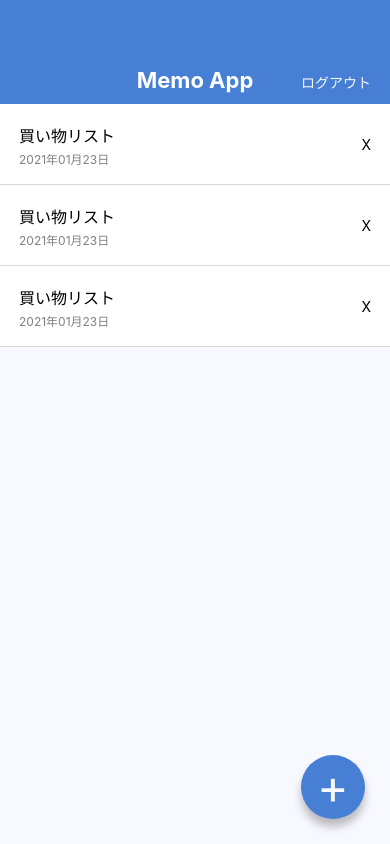
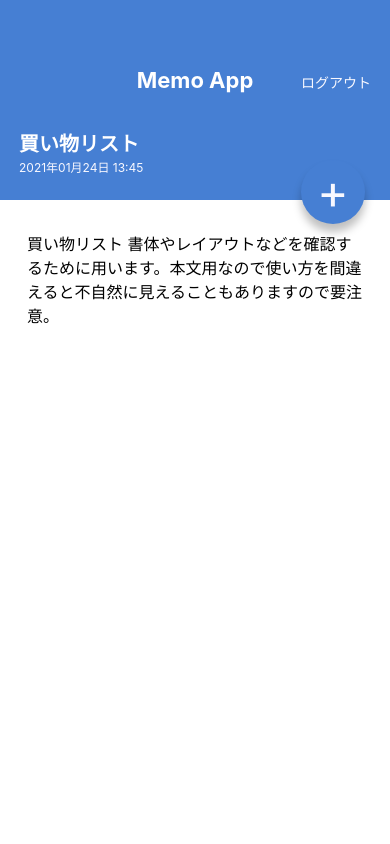
Before and after one commit to LPxPG/MemoApp2, a React Native app: screen / in a window 390 px wide. Built offline with nearby package versions, Linux system fonts and the light colour scheme.

Commit message:
Create MemoDetailScreen

```diff
--- a/App.jsx
+++ b/App.jsx
@@ -1,131 +1,11 @@
 import React from 'react'
-import { StyleSheet, Text, View } from 'react-native'
 
+import MemoListScreen from './src/screens/MemoListScreen'
+import MemoDetailScreen from './src/screens/MemoDetailScreen'
 
 export default function App () {
   return (
-    <View style={styles.container}>
-
-      <View style={styles.appbar}>
-        <View style={styles.appbarInner}>
-          <Text style={styles.appbarTitle}>Memo App</Text>
-          <Text style={styles.appbarRight}>ログアウト</Text>
-        </View>
-      </View>
-
-      <View>
-        <View style={styles.memoListItem}>
-          <View>
-            <Text style={styles.memoListItemTitle}>買い物リスト</Text>
-            <Text style={styles.memoListItemDate}>2021年01月23日</Text>
-          </View>
-          <View>
-            <Text>X</Text>
-          </View>
-        </View>
-      </View>
-      <View>
-        <View style={styles.memoListItem}>
-          <View>
-            <Text style={styles.memoListItemTitle}>買い物リスト</Text>
-            <Text style={styles.memoListItemDate}>2021年01月23日</Text>
-          </View>
-          <View>
-            <Text>X</Text>
-          </View>
-        </View>
-      </View>
-      <View>
-        <View style={styles.memoListItem}>
-          <View>
-            <Text style={styles.memoListItemTitle}>買い物リスト</Text>
-            <Text style={styles.memoListItemDate}>2021年01月23日</Text>
-          </View>
-          <View>
-            <Text>X</Text>
-          </View>
-        </View>
-      </View>
-
-      <View style={styles.circleButton}>
-        <Text style={styles.circleButtonLabel}>+</Text>
-      </View>
-    </View>
-
+    // <MemoListScreen />
+    <MemoDetailScreen />
   )
 }
-
-const styles = StyleSheet.create({
-  container: {
-    flex: 1,
-    backgroundColor: 'ghostwhite',
-    // alignItems: 'center',
-    // justifyContent: 'center',
-  },
-  appbar: {
-    width: '100%',
-    height: 104,
-    backgroundColor: '#467FD3',
-    justifyContent: 'flex-end',
-    elevation: 4,
-  },
-  appbarInner: {
-    alignItems: 'center',
-  },
-  appbarRight: {
-    position: 'absolute',
-    right: 19,
-    bottom: 12,
-    color: 'ghostwhite',
-  },
-  appbarTitle: {
-    marginBottom: 8,
-    fontSize: 22,
-    lineHeight: 32,
-    color: '#fff',
-    fontWeight: 'bold',
-  },
-  memoListItem: {
-    backgroundColor: '#fff',
-    flexDirection: 'row',
-    justifyContent: 'space-between',
-    alignItems: 'center',
-    paddingVertical: 16,
-    paddingHorizontal: 19,
-    borderBottomWidth: 1,
-    borderColor: 'rgba(0, 0, 0, 0.15)',
-    elevation: 2,
-  },
-  memoListItemTitle: {
-    fontSize: 16,
-    lineHeight: 32,
-  },
-  memoListItemDate: {
-    fontSize: 12,
-    lineHeight: 16,
-    color: 'gray',
-  },
-  circleButton: {
-    backgroundColor: '#467fd3',
-    width: 64,
-    height: 64,
-    borderRadius: 32,
-    justifyContent: 'center',
-    alignItems: 'center',
-    position: 'absolute',
-    right: 25,
-    bottom: 25,
-    // iOS Shadow
-    shadowColor: '#000000',
-    shadowOffset: { width: 0, height: 8 },
-    shadowOpacity: 0.25,
-    shadowRadius: 8,
-    // Android Shadow
-    elevation: 8,
-  },
-  circleButtonLabel: {
-    color: 'ghostwhite',
-    fontSize: 48,
-    lineHeight: 58,
-  },
-})
--- a/app.json
+++ b/app.json
@@ -3,7 +3,6 @@
     "name": "MemoApp2",
     "slug": "MemoApp2",
     "version": "1.0.0",
-    "_comment": "追記：expo.ioでの非公開設定",
     "privacy": "unlisted",
     "orientation": "portrait",
     "icon": "./assets/icon.png",
--- a/package.json
+++ b/package.json
@@ -25,8 +25,5 @@
     "eslint-plugin-react": "^7.22.0",
     "eslint-plugin-react-hooks": "^4.2.0"
   },
-  "private": true,
-  "eslintConfig": {
-    "extends": "react-app"
-  }
+  "private": true
 }
--- /dev/null
+++ b/src/components/AppBar.jsx
@@ -0,0 +1,40 @@
+import React from 'react'
+import { StyleSheet, Text, View } from 'react-native'
+
+export default function AppBar () {
+  return (
+    <View style={styles.appbar}>
+      <View style={styles.appbarInner}>
+        <Text style={styles.appbarTitle}>Memo App</Text>
+        <Text style={styles.appbarRight}>ログアウト</Text>
+      </View>
+    </View>
+  )
+}
+
+
+const styles = StyleSheet.create({
+  appbar: {
+    width: '100%',
+    height: 104,
+    backgroundColor: '#467FD3',
+    justifyContent: 'flex-end',
+    elevation: 4,
+  },
+  appbarInner: {
+    alignItems: 'center',
+  },
+  appbarRight: {
+    position: 'absolute',
+    right: 19,
+    bottom: 12,
+    color: 'ghostwhite',
+  },
+  appbarTitle: {
+    marginBottom: 8,
+    fontSize: 22,
+    lineHeight: 32,
+    color: '#fff',
+    fontWeight: 'bold',
+  },
+})
--- /dev/null
+++ b/src/components/CircleButton.jsx
@@ -0,0 +1,47 @@
+import React from 'react'
+import { StyleSheet, Text, View } from 'react-native'
+import { shape, string } from 'prop-types'
+
+export default function CircleButton (props) {
+  const { children, style } = props
+  return (
+    <View style={[styles.circleButton, style]}>
+      <Text style={[styles.circleButtonLabel]}>{children}</Text>
+    </View>
+  )
+}
+
+CircleButton.propTypes = {
+  children: string.isRequired,
+  style: shape(),
+}
+
+CircleButton.defaultProps = {
+  style: null,
+}
+
+const styles = StyleSheet.create({
+  circleButton: {
+    backgroundColor: '#467fd3',
+    width: 64,
+    height: 64,
+    borderRadius: 32,
+    justifyContent: 'center',
+    alignItems: 'center',
+    position: 'absolute',
+    right: 25,
+    bottom: 25,
+    // iOS Shadow
+    shadowColor: '#000000',
+    shadowOffset: { width: 0, height: 8 },
+    shadowOpacity: 0.25,
+    shadowRadius: 8,
+    // Android Shadow
+    elevation: 8,
+  },
+  circleButtonLabel: {
+    color: 'ghostwhite',
+    fontSize: 48,
+    lineHeight: 58,
+  },
+})
--- /dev/null
+++ b/src/components/MemoList.jsx
@@ -0,0 +1,66 @@
+import React from 'react'
+import { StyleSheet, Text, View } from 'react-native'
+
+export default function MemoList () {
+  return (
+    <View>
+      <View>
+        <View style={styles.memoListItem}>
+          <View>
+            <Text style={styles.memoListItemTitle}>買い物リスト</Text>
+            <Text style={styles.memoListItemDate}>2021年01月23日</Text>
+          </View>
+          <View>
+            <Text>X</Text>
+          </View>
+        </View>
+      </View>
+      <View>
+        <View style={styles.memoListItem}>
+          <View>
+            <Text style={styles.memoListItemTitle}>買い物リスト</Text>
+            <Text style={styles.memoListItemDate}>2021年01月23日</Text>
+          </View>
+          <View>
+            <Text>X</Text>
+          </View>
+        </View>
+      </View>
+      <View>
+        <View style={styles.memoListItem}>
+          <View>
+            <Text style={styles.memoListItemTitle}>買い物リスト</Text>
+            <Text style={styles.memoListItemDate}>2021年01月23日</Text>
+          </View>
+          <View>
+            <Text>X</Text>
+          </View>
+        </View>
+      </View>
+    </View>
+  )
+}
+
+
+const styles = StyleSheet.create({
+  memoListItem: {
+    backgroundColor: '#fff',
+    flexDirection: 'row',
+    justifyContent: 'space-between',
+    alignItems: 'center',
+    paddingVertical: 16,
+    paddingHorizontal: 19,
+    borderBottomWidth: 1,
+    borderColor: 'rgba(0, 0, 0, 0.15)',
+    elevation: 2,
+  },
+  memoListItemTitle: {
+    fontSize: 16,
+    lineHeight: 32,
+  },
+  memoListItemDate: {
+    fontSize: 12,
+    lineHeight: 16,
+    color: 'gray',
+  },
+})
--- /dev/null
+++ b/src/screens/MemoDetailScreen.jsx
@@ -0,0 +1,63 @@
+import React from 'react'
+import {
+  View, ScrollView, Text, StyleSheet,
+} from 'react-native'
+
+import AppBar from '../components/AppBar'
+import CircleButton from '../components/CircleButton'
+
+export default function MemoDetailScreen () {
+  return (
+    <View style={styles.container}>
+      <AppBar />
+
+      <View style={styles.memoHeader}>
+        <Text style={styles.memoTitle}>買い物リスト</Text>
+        <Text style={styles.memoDate}>2021年01月24日 13:45</Text>
+      </View>
+
+      <ScrollView style={styles.memoBody}>
+        <Text style={styles.memoText}>
+          買い物リスト
+          書体やレイアウトなどを確認するために用います。本文用なので使い方を間違えると不自然に見えることもありますので要注意。
+        </Text>
+      </ScrollView>
+
+      <CircleButton style={{ top: 160, bottom: 'auto'}}>+</CircleButton>
+    </View>
+  )
+}
+
+const styles = StyleSheet.create({
+  container: {
+    flex: 1,
+    backgroundColor: '#fff',
+  },
+  memoHeader: {
+    backgroundColor: '#467FD3',
+    height: 96,
+    justifyContent: 'center',
+    paddingVertical: 24,
+    paddingHorizontal: 19,
+  },
+  memoTitle: {
+    color: '#fff',
+    fontSize: 20,
+    lineHeight: 32,
+    fontWeight: 'bold',
+  },
+  memoDate: {
+    color: 'ghostwhite',
+    fontSize: 12,
+    lineHeight: 16,
+  },
+  memoBody: {
+    paddingVertical: 32,
+    paddingHorizontal: 27,
+  },
+  memoText: {
+    fontSize: 16,
+    lineHeight: 24,
+    color: 'black',
+  },
+})
--- /dev/null
+++ b/src/screens/MemoListScreen.jsx
@@ -0,0 +1,25 @@
+import React from 'react'
+import {View, StyleSheet } from 'react-native'
+
+import AppBar from '../components/AppBar'
+import MemoList from '../components/MemoList'
+import CircleButton from '../components/CircleButton'
+
+export default function MemoListScreen () {
+  return (
+    <View style={styles.container}>
+      <AppBar />
+      <MemoList />
+      <CircleButton>+</CircleButton>
+    </View>
+  )
+}
+
+const styles = StyleSheet.create({
+  container: {
+    flex: 1,
+    backgroundColor: 'ghostwhite',
+    // alignItems: 'center',
+    // justifyContent: 'center',
+  },
+})
```
Also changed, not shown: 1 other file (tests, documents, lock files or other folders).
